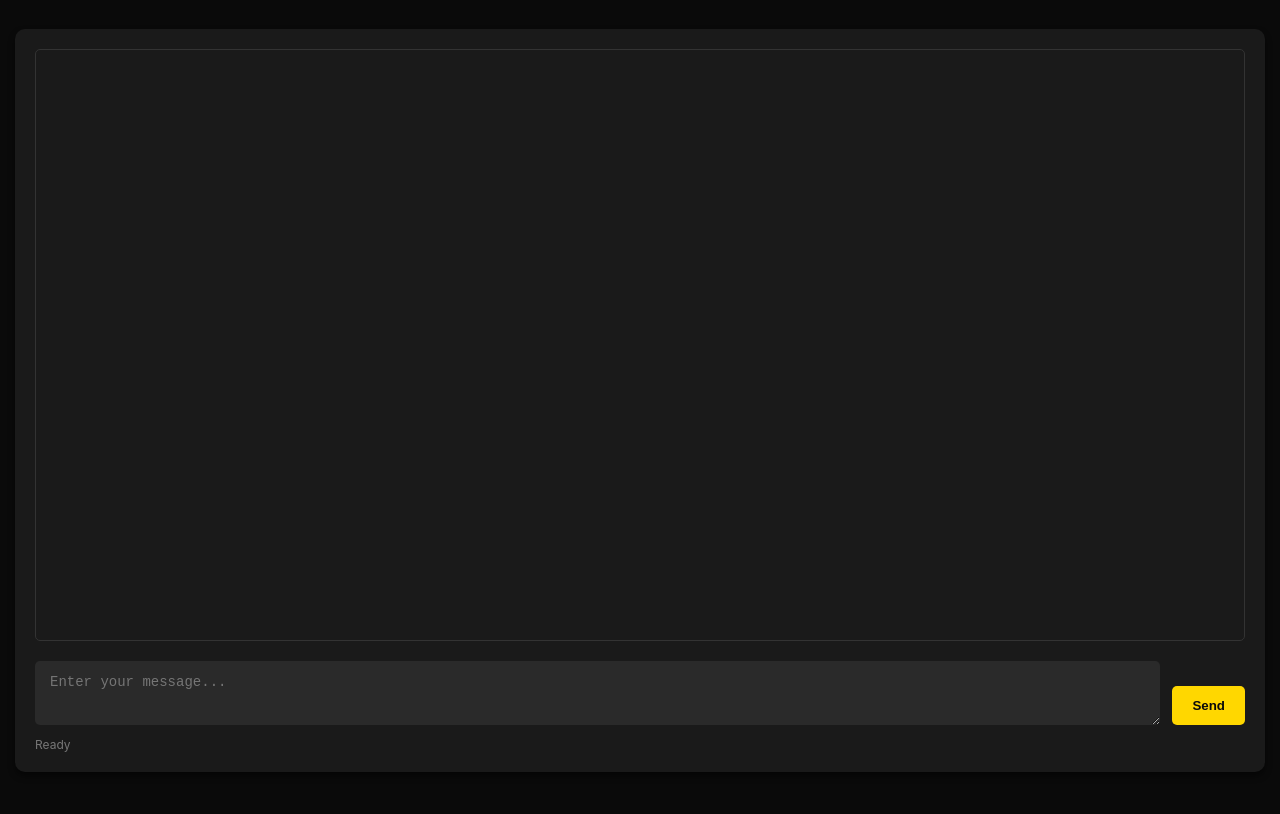
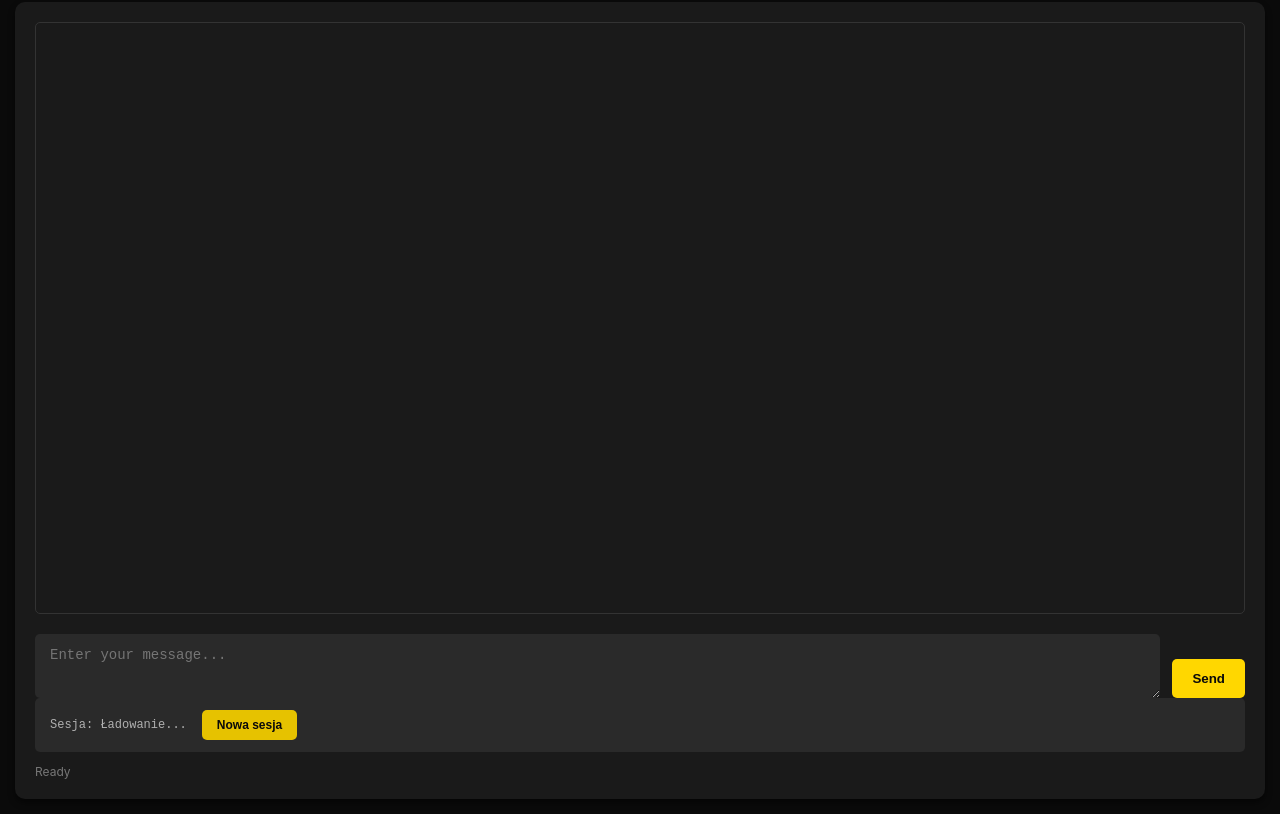
Before and after one commit to Kameleon008/KK.Agent, a website with bundled scripts: page KK.Agent.UI/src/index.html in a window 1280 px wide. Built offline with nearby package versions, Linux system fonts and the light colour scheme.

Commit message:
chore(KK.Agent.UI): update package files and UI components

```diff
--- a/KK.Agent.UI/package.json
+++ b/KK.Agent.UI/package.json
@@ -29,6 +29,7 @@
     "@electron-forge/plugin-webpack": "^7.11.1",
     "@electron/fuses": "^1.8.0",
     "@types/marked": "^5.0.2",
+    "@types/uuid": "^10.0.0",
     "@typescript-eslint/eslint-plugin": "^5.62.0",
     "@typescript-eslint/parser": "^5.62.0",
     "@vercel/webpack-asset-relocator-loader": "^1.7.3",
--- a/KK.Agent.UI/src/index.css
+++ b/KK.Agent.UI/src/index.css
@@ -327,6 +327,33 @@ button:disabled {
   color: var(--text-dim);
 }
 
+.session-info {
+  display: flex;
+  align-items: center;
+  gap: var(--spacing-md);
+  margin-bottom: var(--spacing-sm);
+  padding: var(--spacing-sm) var(--spacing-md);
+  background-color: var(--bg-tertiary);
+  border-radius: var(--radius-md);
+}
+
+.session-info #sessionIdDisplay {
+  font-size: 12px;
+  color: var(--text-secondary);
+  font-family: 'Courier New', Courier, monospace;
+  word-break: break-all;
+}
+
+.session-info button {
+  padding: var(--spacing-xs) var(--spacing-md);
+  font-size: 12px;
+  background-color: var(--accent-600);
+}
+
+.session-info button:hover {
+  background-color: var(--accent-700);
+}
+
 /* Prompt file autocomplete dropdown */
 .prompt-dropdown {
   position: absolute;
--- a/KK.Agent.UI/src/index.html
+++ b/KK.Agent.UI/src/index.html
@@ -27,6 +27,11 @@
         <div id="promptDropdown" class="prompt-dropdown" style="display: none;"></div>
       </div>
 
+      <div class="session-info">
+        <span id="sessionIdDisplay">Sesja: Ładowanie...</span>
+        <button id="newSessionBtn">Nowa sesja</button>
+      </div>
+
       <div class="status" id="status">Ready</div>
     </div>
   </div>
```
Also changed, not shown: KK.Agent.UI/src/renderer.ts (+30 -1 lines), 1 other file.
